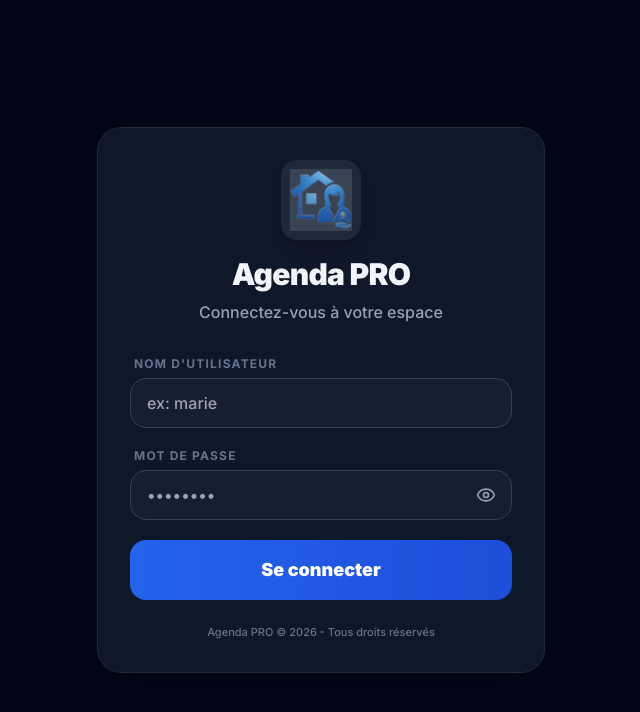
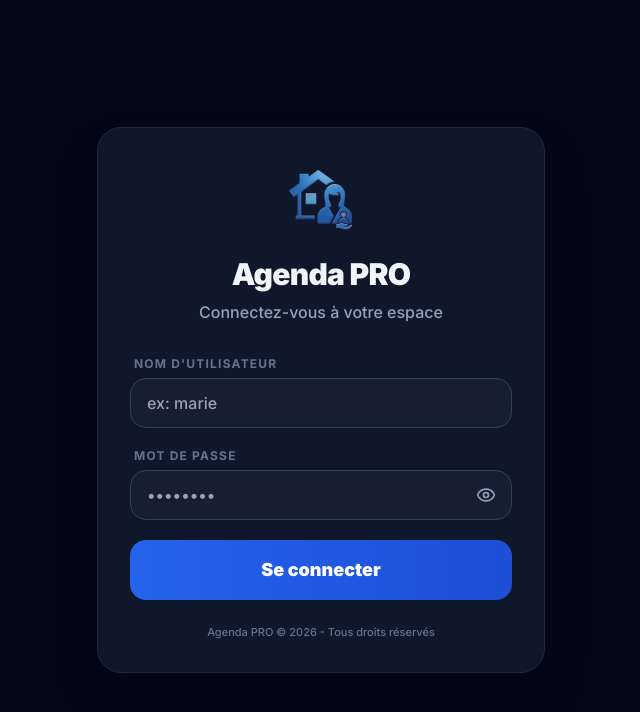
Before and after one commit to gorkamorka13/agendapro, a Next.js app: page /login in a window 1280 px wide. Shown: the top 712 px of the page, without its empty margins (319-959 px from the left). Built offline with nearby package versions, Linux system fonts and the light colour scheme.

Commit message:
Surface2

```diff
--- a/app/login/page.tsx
+++ b/app/login/page.tsx
@@ -39,7 +39,7 @@ export default function LoginPage() {
     <div className="flex items-center justify-center min-h-screen bg-slate-100 dark:bg-slate-950 transition-colors duration-300">
       <div className="p-8 bg-white dark:bg-slate-900 rounded-3xl shadow-2xl w-full max-w-md border border-slate-200 dark:border-slate-800">
         <div className="text-center mb-8">
-          <div className="inline-flex items-center justify-center w-20 h-20 bg-white dark:bg-slate-800 rounded-2xl shadow-lg border border-slate-100 dark:border-slate-800 mb-4 overflow-hidden">
+          <div className="inline-flex items-center justify-center w-20 h-20 rounded-2xl mb-4 overflow-hidden">
             <img src="/agendapro.png" alt="Agenda PRO" className="w-full h-full object-contain p-2" />
           </div>
           <h1 className="text-3xl font-black text-slate-800 dark:text-slate-100 tracking-tight">Agenda PRO</h1>
```
Also changed, not shown: public/agendapro.png, 1 other file (tests, documents, lock files or other folders).
